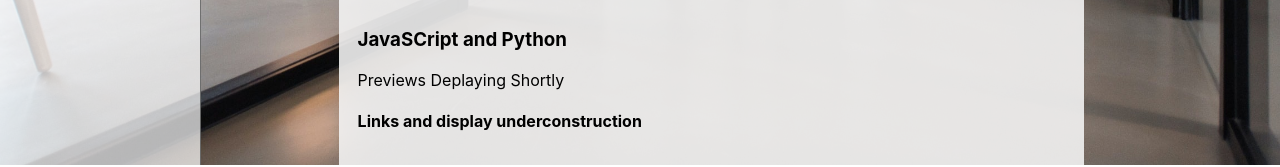
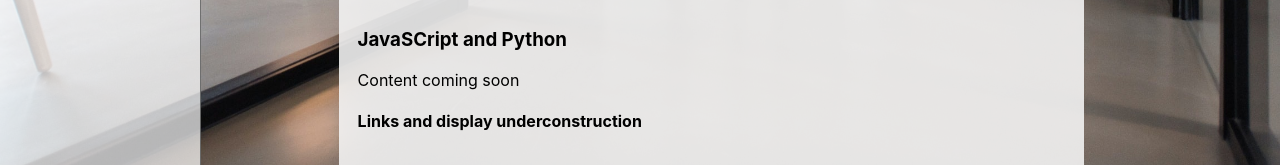
Before and after one commit to Vrndavana/Hines, a React (Create React App) app in the folder hines/: page /Skills in a window 1280 px wide. Shown: the part 630-797 px from the top of the page. Built offline with nearby package versions, Linux system fonts and the light colour scheme.

Commit message:
Paragraph change

```diff
--- a/hines/src/Components/Skills.js
+++ b/hines/src/Components/Skills.js
@@ -48,7 +48,7 @@ function Skills() {
           <div class="Sdiv">
            <h1 class='Skillz'> <a id="Front-End" href="Front-End"> Front-End </a> </h1>
            <h3> JavaSCript and Python </h3>
-           <p> Previews Deplaying Shortly</p>
+           <p> Content coming soon</p>
            <h4> Links and display underconstruction </h4>
           </div>
 
```
Also changed, not shown: 1 other file (tests, documents, lock files or other folders).
